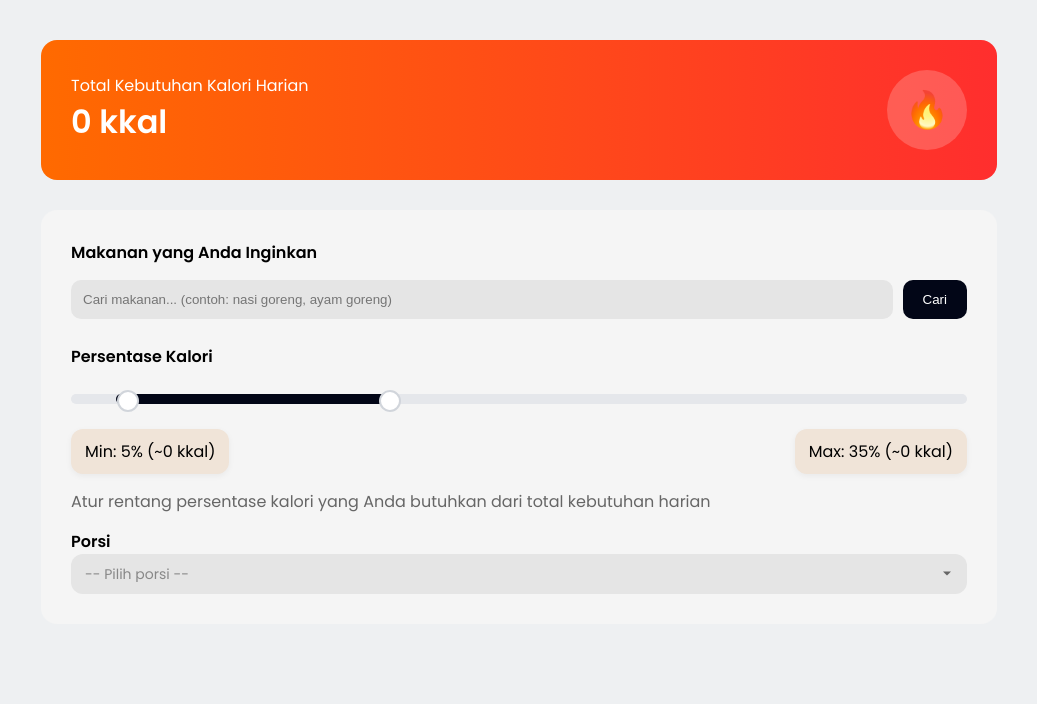
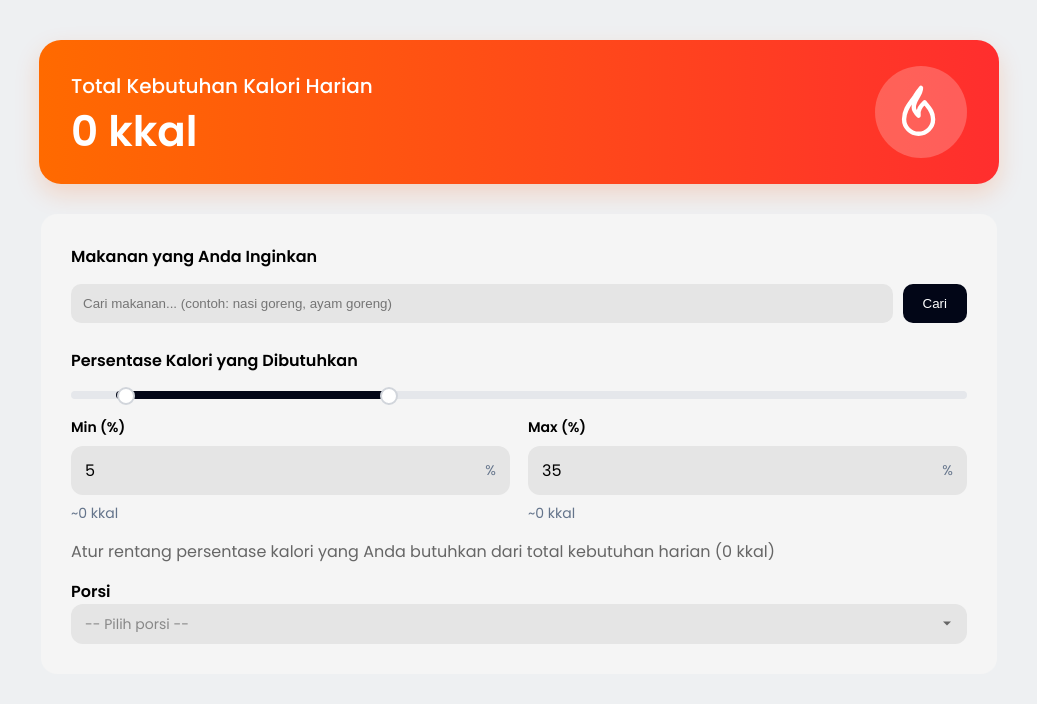
Before and after one commit to Nurazizahra/sistem-rekomendasi, a Flask app: template templates/home.html in a window 1280 px wide. Shown: the part 189-893 px from the top of the page, without its empty margins (121-1158 px from the left). Before the commit the page ends 783 px from the top, so only its background shows below. Run offline with Flask 3, Linux system fonts and the light colour scheme; the template is opened without the code that fills it, so the values that code supplies are empty; parts of the project's set-up code (start-up, migrations or seed data) failed here and were passed over.

Commit message:
fix home and search

```diff
--- a/app.py
+++ b/app.py
@@ -149,8 +149,8 @@ def home():
         # =============================
         # HITUNG TARGET KALORI
         # =============================
-        min_kalori = float(min_kalori)
-        max_kalori = float(max_kalori)
+        min_kalori = max(0, min(100, float(min_kalori)))
+        max_kalori = max(0, min(100, float(max_kalori)))
 
         target_min = (min_kalori / 100) * tee
         target_max = (max_kalori / 100) * tee
@@ -219,7 +219,7 @@ def search():
                 "id": item.get("id"),
                 "query": query,
                 "rank": idx,
-                "similarity": float(item.get("similarity", 0)),
+                "similarity": round(float(item.get("similarity", 0)), 4),
                 "total_result": len(hasil),
             }
         )
@@ -269,7 +269,7 @@ def detail(id):
                 "makanan_id": id,
                 "query": query,
                 "rank": int(rank) if rank else None,
-                "similarity": float(similarity) if similarity else None,
+                "similarity": round(float(similarity), 4) if similarity else None,
                 "total_result": int(total_result) if total_result else None,
                 "session_id": interaction_session_id,
             }
--- a/models/food_model.py
+++ b/models/food_model.py
@@ -13,7 +13,7 @@ def get_all_makanan():
 
     while True:
         response = (
-            supabase.table("makanan_coba")
+            supabase.table("makanan")
             .select("*")
             .order("id")
             .range(offset, offset + limit - 1)
@@ -68,7 +68,7 @@ def get_all_makanan():
 # =============================
 def get_makanan_by_id(id):
 
-    response = supabase.table("makanan_coba").select("*").eq("id", id).execute()
+    response = supabase.table("makanan").select("*").eq("id", id).execute()
 
     data = response.data
 
--- a/services/cbf.py
+++ b/services/cbf.py
@@ -103,7 +103,7 @@ def cbf_ranking(query, data_makanan, top_n=5):
     hasil = []
     for i, m in enumerate(data_makanan):
         m_copy = m.copy()
-        m_copy["similarity"] = float(similarity[i])
+        m_copy["similarity"] = round(float(similarity[i]), 4)
         hasil.append(m_copy)
 
     # =============================
--- a/templates/home.html
+++ b/templates/home.html
@@ -21,31 +21,67 @@
   .calorie-card {
     width: 70%;
     margin: auto;
+
     background: linear-gradient(90deg, #ff6a00, #ff2e2e);
+
     color: white;
-    padding: 30px;
-    border-radius: 16px;
+
+    padding: 26px 32px;
+
+    border-radius: 22px;
+
     display: flex;
     justify-content: space-between;
     align-items: center;
+
+    box-shadow: 0 10px 24px rgba(255, 90, 0, 0.18);
+  }
+
+  .calorie-card>div:first-child {
+    display: flex;
+    flex-direction: column;
+    gap: 10px;
+  }
+
+  .calorie-card>div:first-child div:first-child {
+    font-size: 20px;
+    font-weight: 500;
   }
 
   .calorie-value {
-    font-size: 32px;
-    font-weight: bold;
+    font-size: 42px;
+    font-weight: 700;
+    line-height: 1;
   }
 
+
   .icon {
-    width: 80px;
-    height: 80px;
-    background: rgba(255, 255, 255, 0.2);
+    width: 92px;
+    height: 92px;
+
+    min-width: 92px;
+
     border-radius: 50%;
+
+    background: rgba(255, 255, 255, 0.22);
 
     display: flex;
     align-items: center;
     justify-content: center;
+  }
 
-    font-size: 36px;
+
+  .fire-icon {
+    width: 58px;
+    height: 58px;
+
+    stroke: white;
+    stroke-width: 1.8;
+
+    fill: none;
+
+    stroke-linecap: round;
+    stroke-linejoin: round;
   }
 
   /* FORM CARD */
@@ -87,11 +123,11 @@
   /* SLIDER */
   .range-wrapper {
     position: relative;
-    margin: 25px 0;
+    margin: 18px 0 10px;
   }
 
   .range-track {
-    height: 10px;
+    height: 8px;
     background: #e5e7eb;
     border-radius: 999px;
     position: relative;
@@ -127,8 +163,8 @@
     appearance: none;
 
     pointer-events: auto;
-    width: 22px;
-    height: 22px;
+    width: 18px;
+    height: 18px;
 
     background: #ffffff;
 
@@ -158,6 +194,59 @@
   .desc {
     margin: 15px 0;
     color: #666;
+  }
+
+  /* MANUAL INPUT */
+  .manual-grid {
+    display: grid;
+    grid-template-columns: 1fr 1fr;
+    gap: 18px;
+    margin-top: 18px;
+  }
+
+  .manual-label {
+    display: block;
+    margin-bottom: 8px;
+    font-size: 14px;
+  }
+
+  .percent-input {
+    position: relative;
+  }
+
+  .percent-input input {
+    width: 100%;
+    box-sizing: border-box;
+
+    padding: 12px 42px 12px 14px;
+
+    border: none;
+    border-radius: 12px;
+
+    background: #e5e5e5;
+
+    font-size: 16px;
+    font-family: 'Poppins', sans-serif;
+  }
+
+  .percent-input input:focus {
+    outline: none;
+  }
+
+  .percent-input span {
+    position: absolute;
+    right: 14px;
+    top: 50%;
+    transform: translateY(-50%);
+
+    color: #64748b;
+    font-size: 14px;
+  }
+
+  .kkal-text {
+    margin-top: 8px;
+    color: #64748b;
+    font-size: 14px;
   }
 
   select {
@@ -205,7 +294,19 @@
     <div>Total Kebutuhan Kalori Harian</div>
     <div class="calorie-value">{{ tee|round|int }} kkal</div>
   </div>
-  <div class="icon">🔥</div>
+  <div class="icon">
+    <svg class="fire-icon" viewBox="0 0 24 24">
+      <path d="M12 2
+             C12 5, 9 7, 9 10
+             C9 11.5, 10 12.5, 11 13.5
+             C10.5 11, 12 9.5, 13.5 8
+             C15 10, 17 11.5, 17 15
+             C17 18.3137, 14.3137 21, 11 21
+             C7.68629 21, 5 18.3137, 5 15
+             C5 10.5, 8 8, 9.5 5.5
+             C10.2 4.2, 11 3.2, 12 2Z" />
+    </svg>
+  </div>
 </div>
 
 <!-- FORM -->
@@ -218,9 +319,12 @@
       <button type="submit" id="btnCari">Cari</button>
     </div>
 
-    <label>Persentase Kalori</label>
+    <label style="font-size: 16px;">
+      Persentase Kalori yang Dibutuhkan
+    </label>
 
     <div class="range-wrapper">
+
       <div class="range-track">
         <div class="range-fill" id="fill"></div>
       </div>
@@ -229,18 +333,48 @@
       <input type="range" id="minRange" min="0" max="100" step="5" value="5">
       <input type="range" id="maxRange" min="0" max="100" step="5" value="35">
 
-      <!-- HIDDEN INPUT UNTUK BACKEND -->
+      <!-- HIDDEN INPUT -->
       <input type="hidden" name="min_kalori" id="minInput">
       <input type="hidden" name="max_kalori" id="maxInput">
+
     </div>
 
-    <div class="info">
-      <div class="badge" id="minText"></div>
-      <div class="badge" id="maxText"></div>
+    <!-- INPUT MANUAL -->
+    <div class="manual-grid">
+
+      <!-- MIN -->
+      <div class="manual-box">
+        <label class="manual-label">Min (%)</label>
+
+        <div class="percent-input">
+          <input type="number" id="minPercent" min="0" max="100" step="5" value="5">
+          <span>%</span>
+        </div>
+
+        <div class="kkal-text" id="minKkal">
+          ~400 kkal
+        </div>
+      </div>
+
+      <!-- MAX -->
+      <div class="manual-box">
+        <label class="manual-label">Max (%)</label>
+
+        <div class="percent-input">
+          <input type="number" id="maxPercent" min="0" max="100" step="5" value="35">
+          <span>%</span>
+        </div>
+
+        <div class="kkal-text" id="maxKkal">
+          ~1600 kkal
+        </div>
+      </div>
+
     </div>
 
     <div class="desc">
       Atur rentang persentase kalori yang Anda butuhkan dari total kebutuhan harian
+      ({{ tee|round|int }} kkal)
     </div>
 
     <label>Porsi</label>
@@ -256,48 +390,115 @@
 <script>
   const minRange = document.getElementById("minRange");
   const maxRange = document.getElementById("maxRange");
+
+  const minPercent = document.getElementById("minPercent");
+  const maxPercent = document.getElementById("maxPercent");
+
   const fill = document.getElementById("fill");
-
-  const minText = document.getElementById("minText");
-  const maxText = document.getElementById("maxText");
 
   const minInput = document.getElementById("minInput");
   const maxInput = document.getElementById("maxInput");
 
+  const minKkal = document.getElementById("minKkal");
+  const maxKkal = document.getElementById("maxKkal");
+
   const TOTAL = parseInt("{{ tee|default(0)|round|int }}");
 
-  function updateSlider() {
-    let min = parseInt(minRange.value);
-    let max = parseInt(maxRange.value);
 
-    if (min > max - 5) {
-      min = max - 5;
-      minRange.value = min;
+  function parsePercent(value) {
+    if (value === "" || value === null) return null;
+    const n = Number(value);
+    if (Number.isNaN(n)) return null;
+    return Math.max(0, Math.min(100, Math.round(n)));
+  }
+
+  function syncUI(min, max, source) {
+    min = parsePercent(min);
+    max = parsePercent(max);
+
+    if (min === null) {
+      min = parsePercent(minRange.value) ?? 5;
+    }
+    if (max === null) {
+      max = parsePercent(maxRange.value) ?? 35;
     }
 
-    if (max < min + 5) {
-      max = min + 5;
-      maxRange.value = max;
+    // Validasi relasi antar nilai berdasarkan sumber perubahan
+    if (source === "maxPercent" || source === "maxRange") {
+      if (max < min + 5) {
+        max = min + 5;
+      }
+    } else if (source === "minPercent" || source === "minRange") {
+      if (min > max - 5) {
+        min = max - 5;
+      }
+    } else {
+      if (min > max - 5) {
+        min = max - 5;
+      }
+      if (max < min + 5) {
+        max = min + 5;
+      }
     }
+
+    minRange.value = min;
+    maxRange.value = max;
+
+    minPercent.value = min;
+    maxPercent.value = max;
 
     fill.style.left = min + "%";
     fill.style.width = (max - min) + "%";
 
-    let minK = Math.round(min / 100 * TOTAL);
-    let maxK = Math.round(max / 100 * TOTAL);
+    let minKal = Math.round(min / 100 * TOTAL);
+    let maxKal = Math.round(max / 100 * TOTAL);
 
-    minText.innerText = `Min: ${min}% (~${minK} kkal)`;
-    maxText.innerText = `Max: ${max}% (~${maxK} kkal)`;
+    minKkal.innerText = `~${minKal} kkal`;
+    maxKkal.innerText = `~${maxKal} kkal`;
 
-    // KIRIM KE BACKEND
     minInput.value = min;
     maxInput.value = max;
   }
 
-  minRange.addEventListener("input", updateSlider);
-  maxRange.addEventListener("input", updateSlider);
+  /* SLIDER */
+  minRange.addEventListener("input", () => {
+    let val = parsePercent(minRange.value);
+    if (val === null) return;
+    syncUI(val, parsePercent(maxRange.value), "minRange");
+  });
 
-  updateSlider();
+  maxRange.addEventListener("input", () => {
+    let val = parsePercent(maxRange.value);
+    if (val === null) return;
+    syncUI(parsePercent(minRange.value), val, "maxRange");
+  });
+
+  /* INPUT MANUAL */
+  minPercent.addEventListener("input", () => {
+    const val = parsePercent(minPercent.value);
+    if (val === null) return;
+    minPercent.value = val;
+  });
+
+  maxPercent.addEventListener("input", () => {
+    const val = parsePercent(maxPercent.value);
+    if (val === null) return;
+    maxPercent.value = val;
+  });
+
+  minPercent.addEventListener("blur", () => {
+    const min = parsePercent(minPercent.value);
+    if (min === null) return;
+    syncUI(min, parsePercent(maxPercent.value), "minPercent");
+  });
+
+  maxPercent.addEventListener("blur", () => {
+    const max = parsePercent(maxPercent.value);
+    if (max === null) return;
+    syncUI(parsePercent(minPercent.value), max, "maxPercent");
+  });
+
+  syncUI(5, 35, "init");
 
   const form = document.querySelector("form");
   const btn = document.getElementById("btnCari");
```
Also changed, not shown: templates/search.html (+77 -8 lines).
